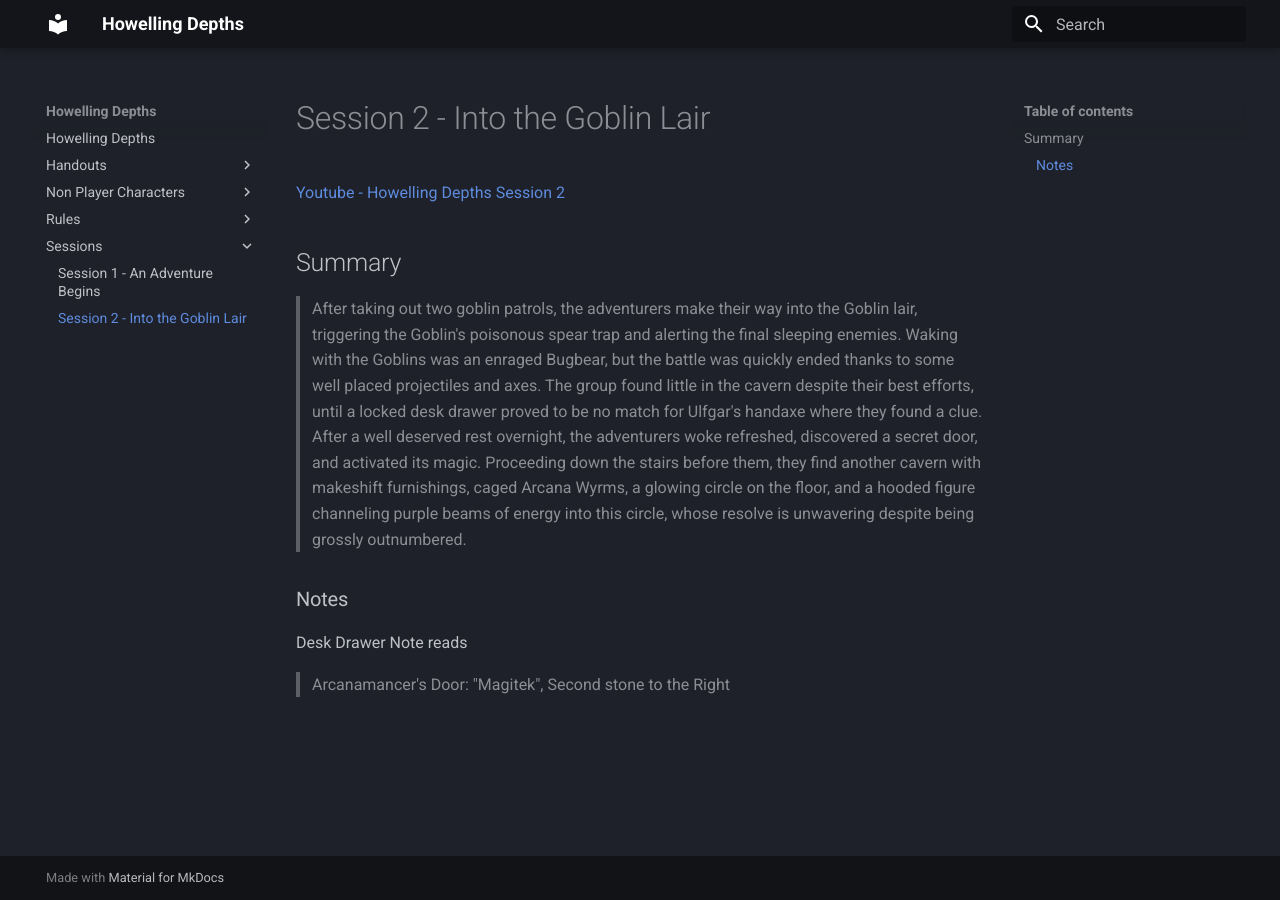
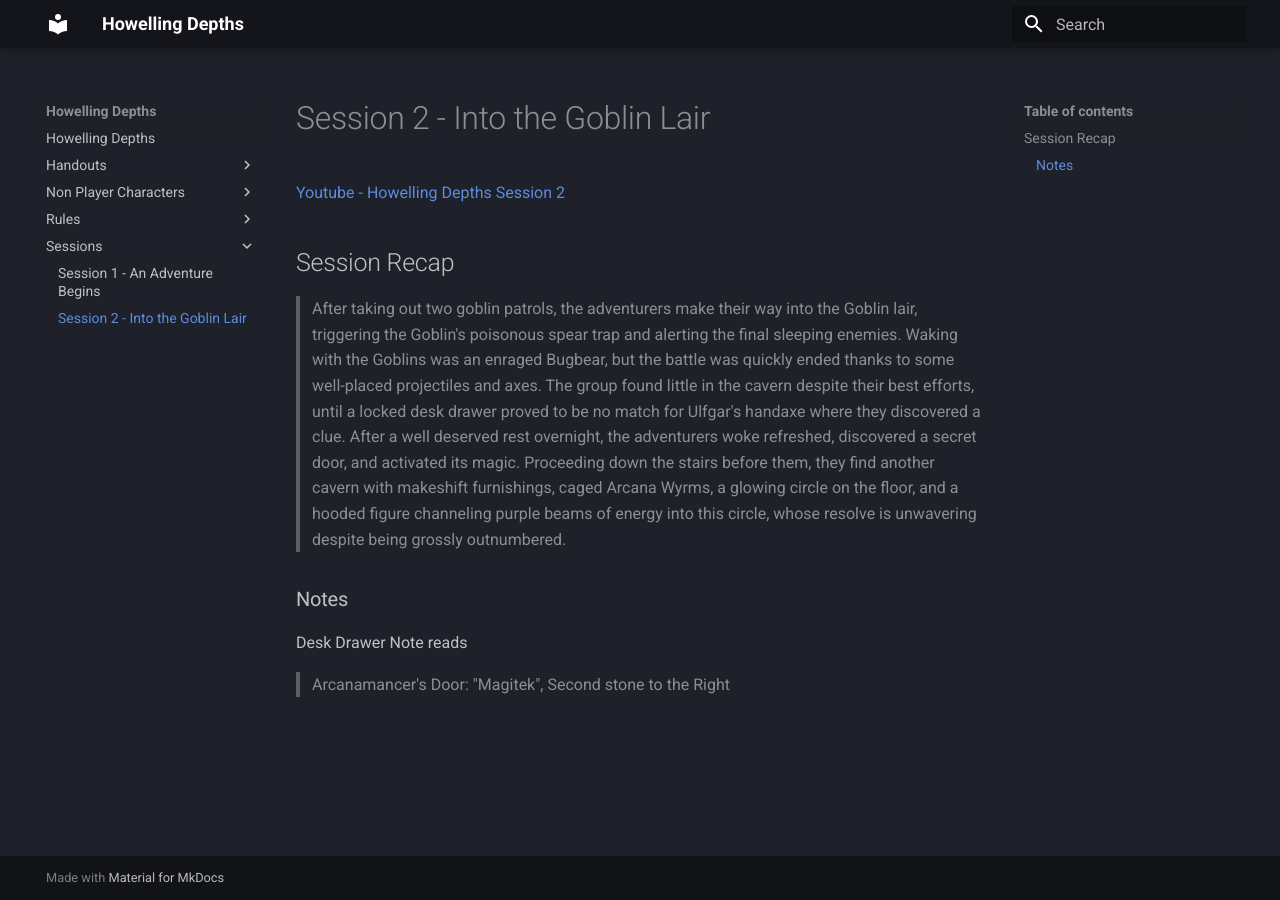
Before and after one commit to scottTomaszewski/Howelling-Depths, an MkDocs documentation site: the page built from docs/Sessions/Session 2 - Into the Goblin Lair.md, in a window 1280 px wide. Built offline with MkDocs 1.6.1 and Material for MkDocs 9.7.7, drawn with Linux system fonts in a browser that asks for light colours.

```diff
--- a/docs/Sessions/Session 2 - Into the Goblin Lair.md
+++ b/docs/Sessions/Session 2 - Into the Goblin Lair.md
@@ -2,9 +2,9 @@
 
 [Youtube - Howelling Depths Session 2](https://youtu.be/J5c-ghnJasI)
 
-## Summary
+## Session Recap
 
-> After taking out two goblin patrols, the adventurers make their way into the Goblin lair, triggering the Goblin's poisonous spear trap and alerting the final sleeping enemies. Waking with the Goblins was an enraged Bugbear, but the battle was quickly ended thanks to some well placed projectiles and axes. The group found little in the cavern despite their best efforts, until a locked desk drawer proved to be no match for Ulfgar's handaxe where they found a clue. After a well deserved rest overnight, the adventurers woke refreshed, discovered a secret door, and activated its magic. Proceeding down the stairs before them, they find another cavern with makeshift furnishings, caged Arcana Wyrms, a glowing circle on the floor, and a hooded figure channeling purple beams of energy into this circle, whose resolve is unwavering despite being grossly outnumbered.
+> After taking out two goblin patrols, the adventurers make their way into the Goblin lair, triggering the Goblin's poisonous spear trap and alerting the final sleeping enemies. Waking with the Goblins was an enraged Bugbear, but the battle was quickly ended thanks to some well-placed projectiles and axes. The group found little in the cavern despite their best efforts, until a locked desk drawer proved to be no match for Ulfgar's handaxe where they discovered a clue. After a well deserved rest overnight, the adventurers woke refreshed, discovered a secret door, and activated its magic. Proceeding down the stairs before them, they find another cavern with makeshift furnishings, caged Arcana Wyrms, a glowing circle on the floor, and a hooded figure channeling purple beams of energy into this circle, whose resolve is unwavering despite being grossly outnumbered.
 
 ### Notes
 
```
Also changed, not shown: docs/Rules/Resurrection.md (added, +9 -0 lines).
